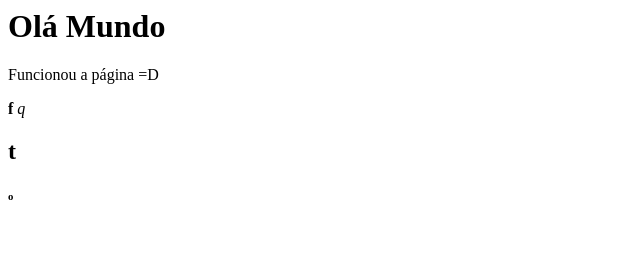
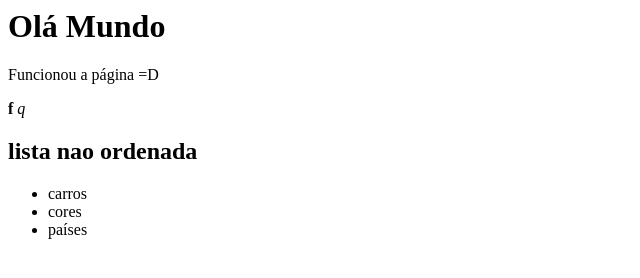
Before and after one commit to Binelo/Binelo.github.io, a plain HTML site: page index.html in a window 1280 px wide. Shown: the whole page, without its empty margins (0-640 px from the left). Drawn offline with Linux system fonts and the light colour scheme.

Commit message:
Update index.html

```diff
--- a/index.html
+++ b/index.html
@@ -8,8 +8,13 @@
   <p>Funcionou a página =D</p>
     <b>f</b>
     <i>q</i>
-    <h2>t</h2>
-    <h6>o</h6>
+    <h2>lista nao ordenada</h2>
+	<ul>
+	<li>carros</li>
+	<li>cores</li>
+	<li>países</li>
+	</ul>
+
   </body>
 
 </html>
```
